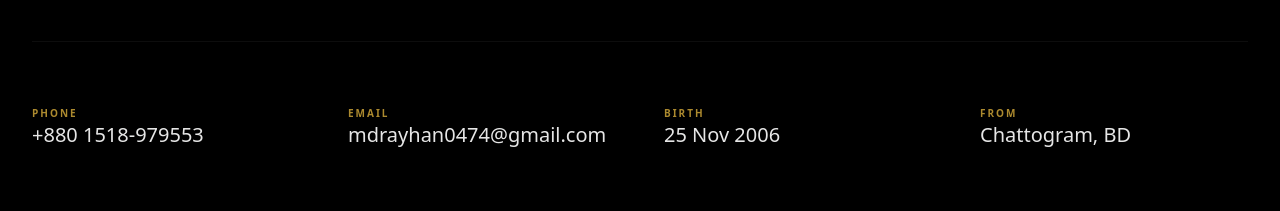
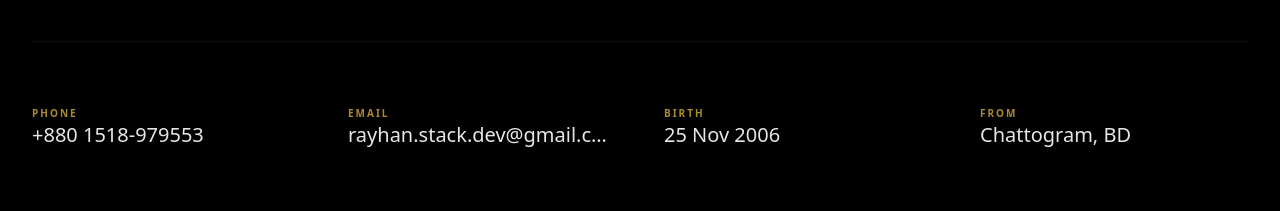
Before and after one commit to rayhan798/my-portfolio, a React (Vite) app: page / in a window 1280 px wide. Shown: the part 1600-1811 px from the top of the page. Built offline with nearby package versions, Linux system fonts and the light colour scheme.

Commit message:
fix: file update

```diff
--- a/src/modules/home/data/aboutData.js
+++ b/src/modules/home/data/aboutData.js
@@ -10,7 +10,7 @@
 
 export const ABOUT_STATS = [
   { label: "Phone", val: "+880 1518-979553" },
-  { label: "Email", val: "mdrayhan0474@gmail.com" },
+  { label: "Email", val: "rayhan.stack.dev@gmail.com" },
   { label: "Birth", val: "25 Nov 2006" },
   { label: "From", val: "Chattogram, BD" },
 ];
--- a/src/modules/home/data/contactData.jsx
+++ b/src/modules/home/data/contactData.jsx
@@ -10,7 +10,7 @@
   {
     icon: <FaEnvelope />,
     label: "Email Me",
-    val: "mdrayhan0474@gmail.com"
+    val: "rayhan.stack.dev@gmail.com"
   },
   {
     icon: <FaMapMarkerAlt />,
```
